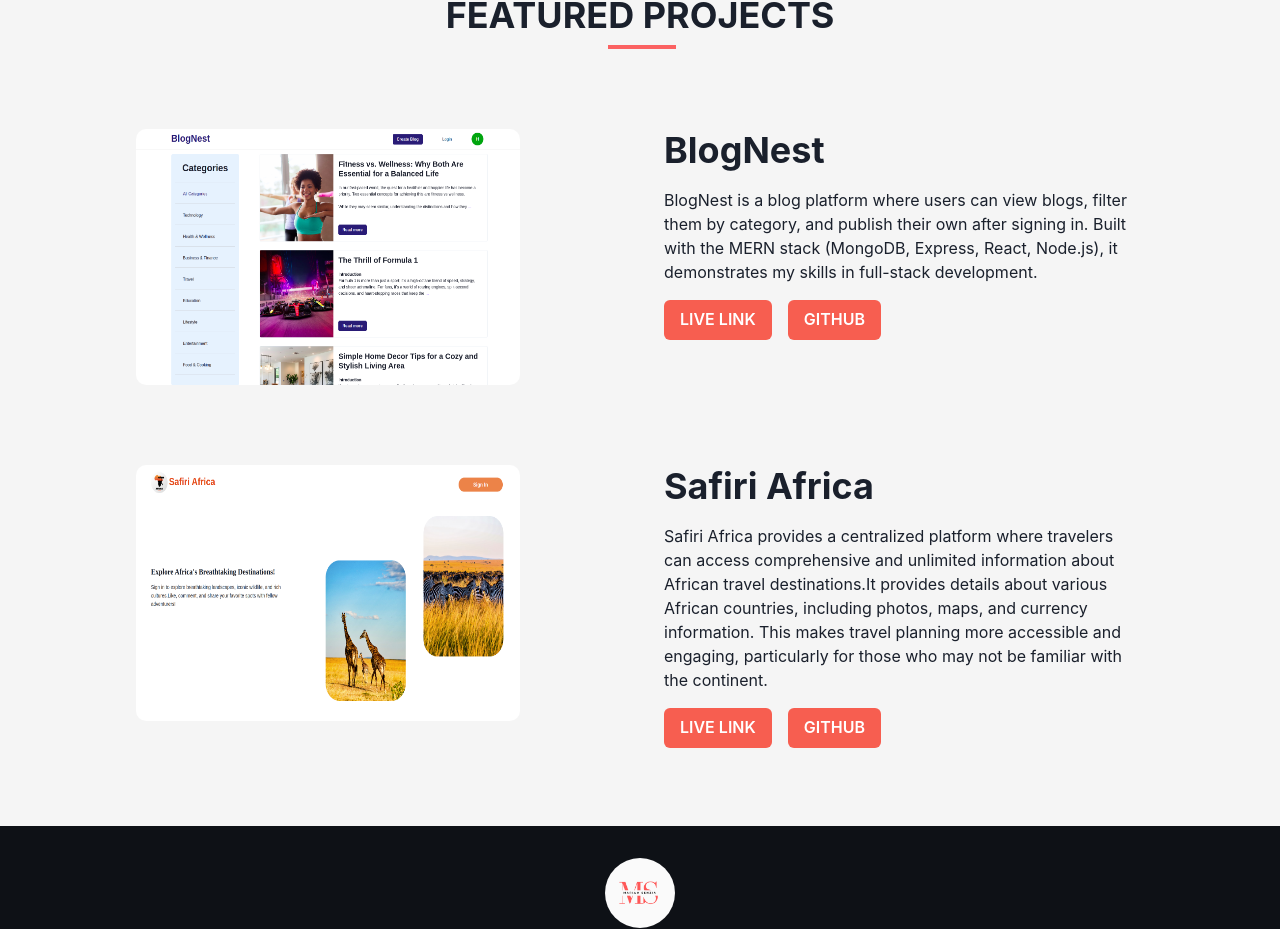
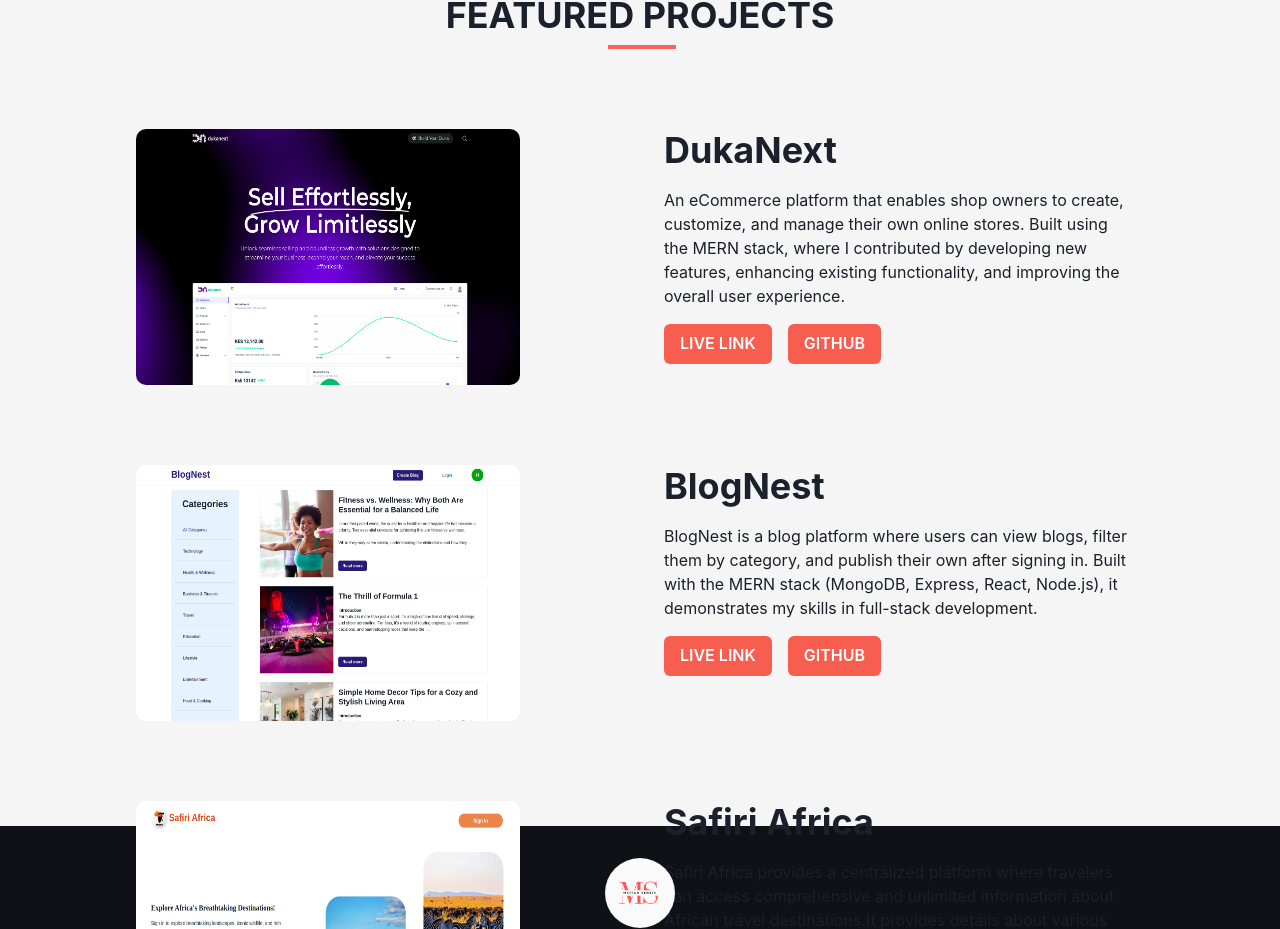
Before and after one commit to Mariam-Senzia/Portfolio, a React (Vite) app: page / in a window 1280 px wide. Shown: the part 1672-2601 px from the top of the page. Built offline with nearby package versions, Linux system fonts and the light colour scheme.

Commit message:
Added a new project-DukaNext

```diff
--- a/src/components/Projects.jsx
+++ b/src/components/Projects.jsx
@@ -3,6 +3,15 @@ import { Heading,Box,Flex,Image,Button,Text,Divider,Link } from "@chakra-ui/reac
 const Projects = () => {
 
     const myProjects = [
+        {
+            image:'/Portfolio/Screenshot from 2025-05-18 12-41-59.png',
+            title:'DukaNext',
+            description:'An eCommerce platform that enables shop owners to create, customize, and manage their own online stores. Built using the MERN stack, where I contributed by developing new features, enhancing existing functionality, and improving the overall user experience.',
+            live:'LIVE LINK',
+            liveLink:'https://dukanext.co.ke/',
+            github:'GITHUB',
+            githubLink: 'https://github.com/aknjoroge/vastly-ecommerce-dashboard'
+        },
         {
             image:'/Portfolio/Screenshot from 2024-11-30 20-11-26.png',
             title:'BlogNest',
@@ -39,11 +48,11 @@ const Projects = () => {
                     <Text width={{base:'14rem',xxm:'15rem',xm:'17rem',sm:'18rem',xmd:'35rem',md:'',slg:'24rem',lg:'29.5rem',dm:'',xl:'27rem',xxl:'33rem'}} ml={{dm:'2.5rem'}} mt='1rem'>{project.description}</Text>
 
                     <Flex mt='1rem' ml={{base:'rem',xxm:'',xm:'',sm:'',xmd:'',md:'',slg:'0',lg:'',xl:'0',xxl:''}} >
-                        <Link href={project.liveLink}>
+                        <Link href={project.liveLink} target='_blank'>
                         <Button bgColor='#F75E50' color='white' colorScheme='#F75E50' ml={{dm:'2.5rem'}}>{project.live}</Button>
                         </Link>
 
-                        <Link href={project.githubLink}>
+                        <Link href={project.githubLink} target='_blank'>
                         <Button bgColor='#F75E50' ml='1rem' color='white' colorScheme='#F75E50'>{project.github}</Button>
                         </Link>
                     </Flex>
```
Also changed, not shown: public/Screenshot from 2025-05-18 12-41-59.png (added).
